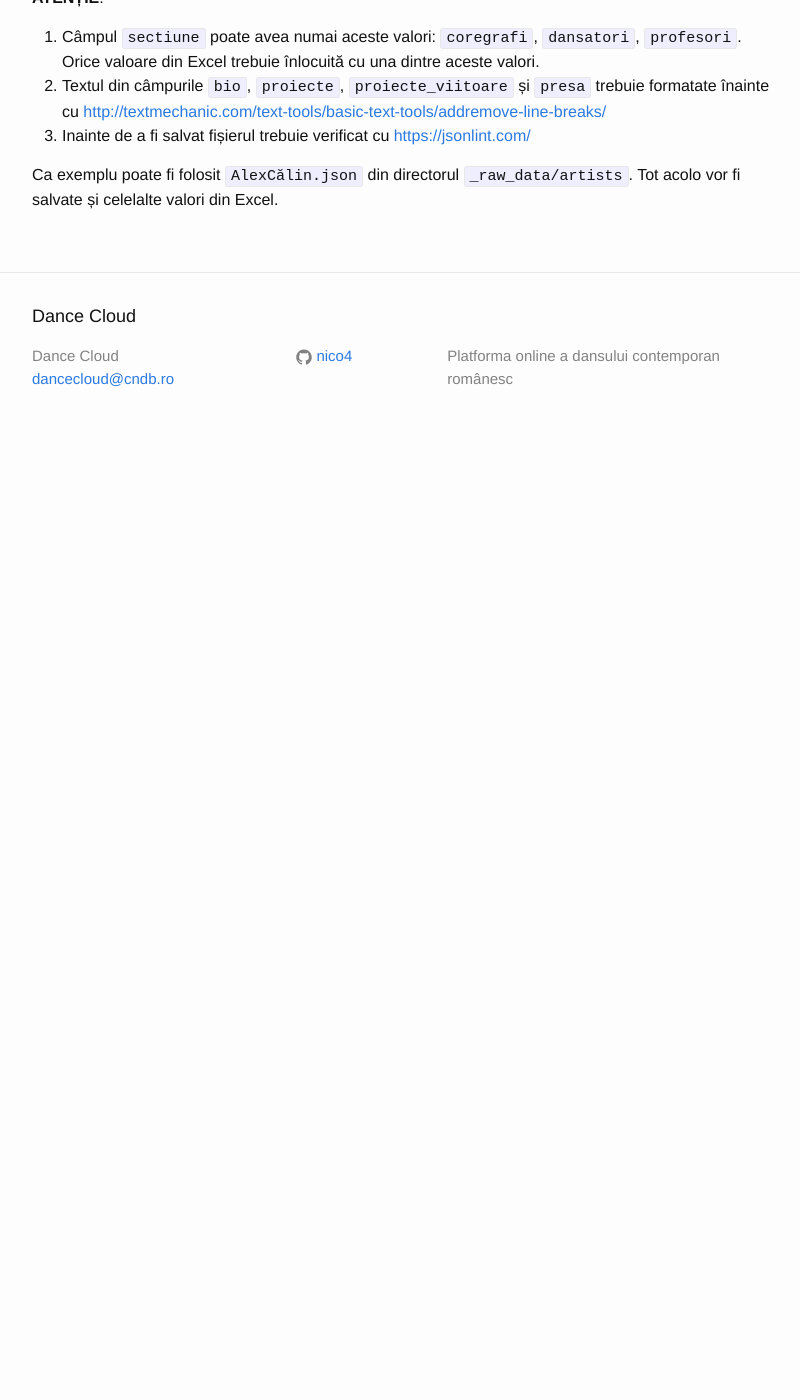
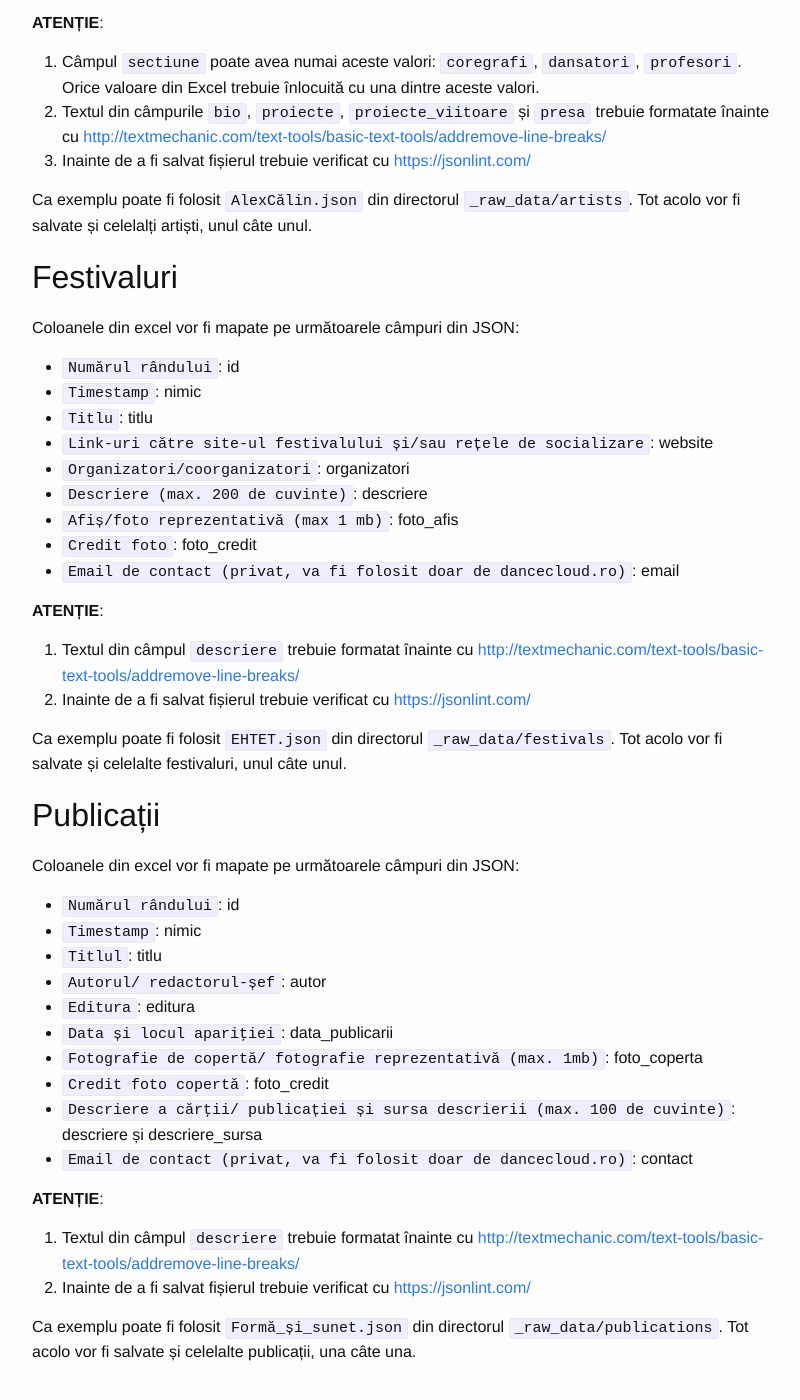
Before and after one commit to the-human-interface/dance-cloud, a Jekyll site: the page built from INSTRUCTIONS.md, in a window 1280 px wide and 1400 px high, scrolled down 777 px. Shown: the whole window, without its empty margins (238-1038 px from the left). Built offline with Jekyll 4.4.1, drawn with Linux system fonts in a browser that asks for light colours; our own code applies the rules of GitHub Pages for plain Markdown files; before the commit the page ends 1227 px from its top, so only the background shows below that.

Commit message:
festivals and publications

```diff
--- a/INSTRUCTIONS.md
+++ b/INSTRUCTIONS.md
@@ -4,6 +4,7 @@
 
 Coloanele din excel vor fi mapate pe următoarele câmpuri din JSON:
 
+* `Numărul rândului`: id
 * `Timestamp`: nimic
 * `Secțiunea la care va fi înscris profilul`: sectiune
 * `Prenume și nume`: nume
@@ -23,4 +24,47 @@ Coloanele din excel vor fi mapate pe următoarele câmpuri din JSON:
 1. Textul din câmpurile `bio`, `proiecte`, `proiecte_viitoare` și `presa` trebuie formatate înainte cu <http://textmechanic.com/text-tools/basic-text-tools/addremove-line-breaks/>
 1. Inainte de a fi salvat fișierul trebuie verificat cu <https://jsonlint.com/>
 
-Ca exemplu poate fi folosit `AlexCălin.json` din directorul `_raw_data/artists`. Tot acolo vor fi salvate și celelalte valori din Excel.
+Ca exemplu poate fi folosit `AlexCălin.json` din directorul `_raw_data/artists`. Tot acolo vor fi salvate și celelalți artiști, unul câte unul.
+
+## Festivaluri
+
+Coloanele din excel vor fi mapate pe următoarele câmpuri din JSON:
+
+* `Numărul rândului`: id
+* `Timestamp`: nimic
+* `Titlu`: titlu
+* `Link-uri către site-ul festivalului și/sau rețele de socializare`: website
+* `Organizatori/coorganizatori`: organizatori
+* `Descriere (max. 200 de cuvinte)`: descriere
+* `Afiș/foto reprezentativă (max 1 mb)`: foto_afis
+* `Credit foto`: foto_credit
+* `Email de contact (privat, va fi folosit doar de dancecloud.ro)`: email
+
+**ATENȚIE**:
+
+1. Textul din câmpul `descriere` trebuie formatat înainte cu <http://textmechanic.com/text-tools/basic-text-tools/addremove-line-breaks/>
+1. Inainte de a fi salvat fișierul trebuie verificat cu <https://jsonlint.com/>
+
+Ca exemplu poate fi folosit `EHTET.json` din directorul `_raw_data/festivals`. Tot acolo vor fi salvate și celelalte festivaluri, unul câte unul.
+
+## Publicații
+
+Coloanele din excel vor fi mapate pe următoarele câmpuri din JSON:
+
+* `Numărul rândului`: id
+* `Timestamp`: nimic
+* `Titlul`: titlu
+* `Autorul/ redactorul-șef`: autor
+* `Editura`: editura
+* `Data și locul apariţiei`: data_publicarii
+* `Fotografie de copertă/ fotografie reprezentativă (max. 1mb)`: foto_coperta
+* `Credit foto copertă`: foto_credit
+* `Descriere a cărţii/ publicației și sursa descrierii (max. 100 de cuvinte)`: descriere și descriere_sursa
+* `Email de contact (privat, va fi folosit doar de dancecloud.ro)`: contact
+
+**ATENȚIE**:
+
+1. Textul din câmpul `descriere` trebuie formatat înainte cu <http://textmechanic.com/text-tools/basic-text-tools/addremove-line-breaks/>
+1. Inainte de a fi salvat fișierul trebuie verificat cu <https://jsonlint.com/>
+
+Ca exemplu poate fi folosit `Formă_și_sunet.json` din directorul `_raw_data/publications`. Tot acolo vor fi salvate și celelalte publicații, una câte una.
```
Also changed, not shown: _data/festivals.json (added, +13 -0 lines), _data/publications.json (added, +13 -0 lines), _raw_data/festivals/EHTET.json (added, +10 -0 lines), _raw_data/publications/Formă_și_sunet.json (added, +12 -0 lines).
